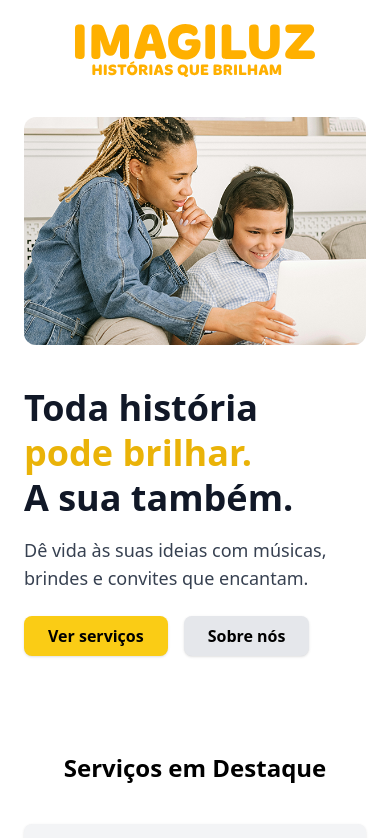
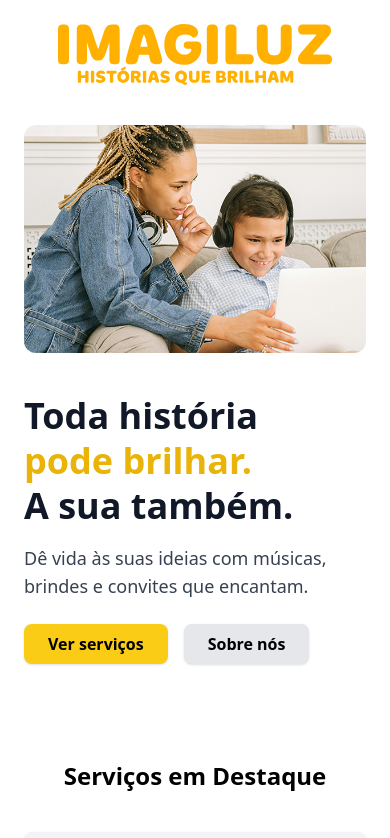
Before and after one commit to Cerebrocyber/testando2, a Next.js app: page / in a window 390 px wide. Shown: the top 838 px of the page. Built offline with nearby package versions, Linux system fonts and the light colour scheme.

Commit message:
up botão whats home

```diff
--- a/src/pages/index.tsx
+++ b/src/pages/index.tsx
@@ -9,7 +9,7 @@ export default function HomePage() {
         <Image
           src="/assets/images/Logo-texto.svg"
           alt="Logo Imagiluz"
-          className="h-auto w-full max-w-[70%] md:max-w-[40%]"
+          className="h-auto w-full max-w-[80%] md:max-w-[40%]"
           width={0}
           height={0}
           sizes="(max-width: 768px) 80vw, 40vw"
@@ -105,7 +105,7 @@ export default function HomePage() {
         {/* Botão WhatsApp */}
         <div className="mt-10 flex justify-center">
           <a
-            href="https://api.whatsapp.com/send?phone=5514998237788&text=Ol%C3%A1!%20Tenho%20interesse%20em%20criar%20uma%20m%C3%BAsica%20personalizada%20com%20a%20Imagiluz.%20Pode%20me%20ajudar%20a%20come%C3%A7ar%3F"
+            href="https://api.whatsapp.com/send?phone=5514998237788&text=Ol%C3%A1!%20Gostaria%20de%20saber%20mais%20sobre%20os%20produtos%20da%20Imagiluz."
             target="_blank"
             rel="noopener noreferrer"
             className="flex items-center justify-center gap-2 bg-[#25D366] text-white font-bold py-2 px-4 rounded-full shadow-md hover:scale-105 transition-all"
```
